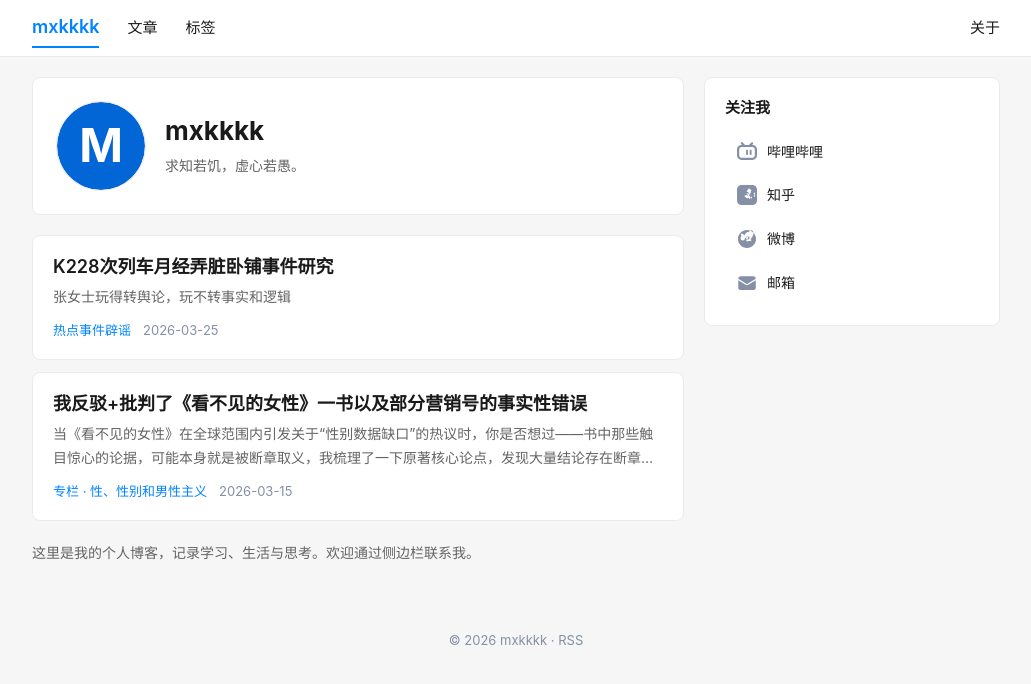
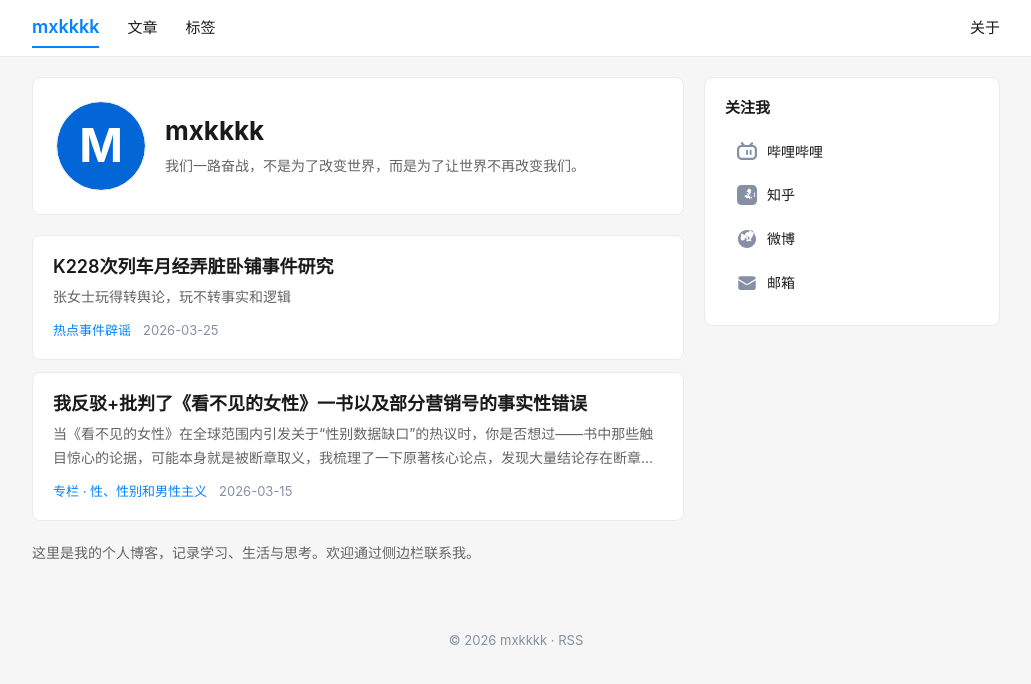
Before and after one commit to mxkfemkkk/mxkfemkkk.github.io, a Jekyll site: the page built from index.md, in a window 1280 px wide. Shown: the top 684 px of the page, without its empty margins (124-1155 px from the left). Built offline with Jekyll 4.4.1, drawn with Linux system fonts in a browser that asks for light colours.

Commit message:
改首页

```diff
--- a/_config.yml
+++ b/_config.yml
@@ -1,7 +1,7 @@
 title: mxkkkk                 # 导航栏左侧用户名，首页姓名
-email: your-email@example.com
+email: w19091@outlook.com
 description: mxkkkk 的个人博客
-signature: 求知若饥，虚心若愚。  # 首页个性签名
+signature: 我们一路奋战，不是为了改变世界，而是为了让世界不再改变我们。 # 首页个性签名
 lang: zh-CN
 url: "https://mxkfemkkk.github.io"
 baseurl: ""                   # 用户站点必须为空字符串
```
